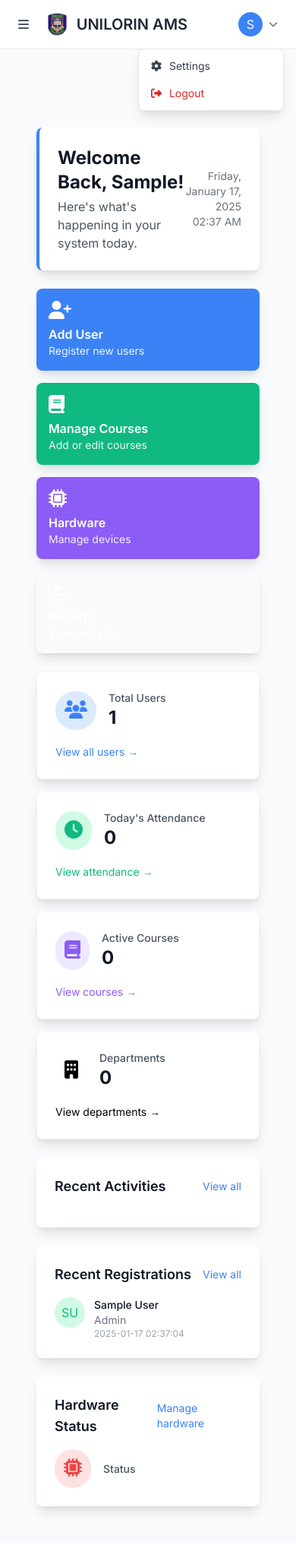
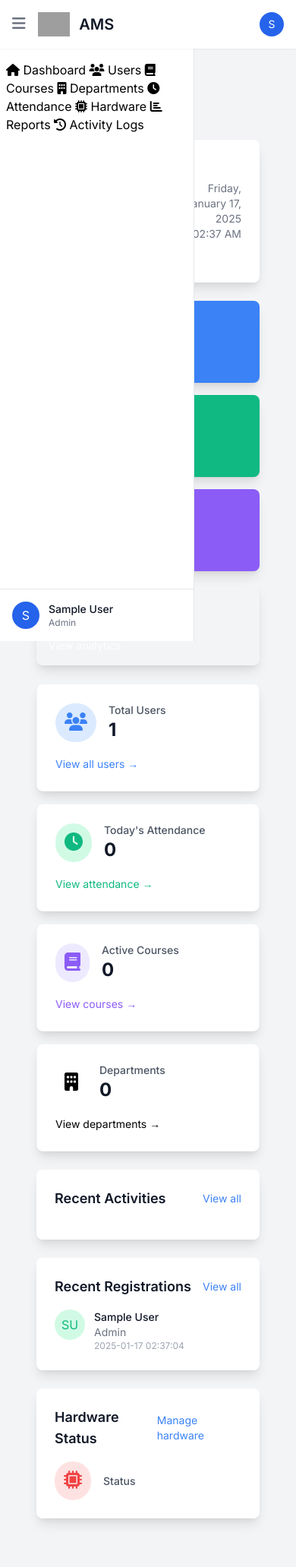
Before and after one commit to Barryhack/UNILORIN-AMS, a Flask app: page /admin/dashboard in a window 390 px wide. Shown: the whole page at 76% size. Before the commit the page ends 1995 px from the top, so only its background shows below. Run offline with Flask 3, Linux system fonts and the light colour scheme; the visitor is signed in with stand-in values (Sample User, id 1); data comes from the database, SQL or seed files in the repository; data that the repository does not hold is empty; parts of the project's set-up code (start-up, migrations or seed data) failed here and were passed over; some libraries are stand-ins or nearby versions; grey boxes are pictures that could not be loaded.

Commit message:
feat: Enhance admin interface design
- Add collapsible sidebar with smooth transitions
- Improve header design and spacing
- Center main content area
- Better navigation with active states
- Enhance mobile responsiveness
- Improve overall visual design and consistency
- Add better user menu and hardware status indicator

```diff
--- a/app/templates/admin/admin_base.html
+++ b/app/templates/admin/admin_base.html
@@ -1,9 +1,8 @@
 <!DOCTYPE html>
-<html lang="en" class="h-full bg-gray-50">
+<html lang="en" class="h-full bg-gray-100">
 <head>
     <meta charset="UTF-8">
     <meta name="viewport" content="width=device-width, initial-scale=1.0">
-    <meta http-equiv="X-UA-Compatible" content="IE=edge">
     <title>{% block title %}Admin Dashboard{% endblock %} - Attendance System</title>
 
     <!-- Styles -->
@@ -11,109 +10,138 @@
     <link href="https://fonts.googleapis.com/css2?family=Inter:wght@300;400;500;600;700&display=swap" rel="stylesheet">
     <link rel="stylesheet" href="https://cdnjs.cloudflare.com/ajax/libs/font-awesome/6.5.1/css/all.min.css">
 
-    <!-- Scripts -->
-    <script src="https://code.jquery.com/jquery-3.6.0.min.js"></script>
-    <script src="https://cdn.jsdelivr.net/npm/chart.js@3.7.0/dist/chart.min.js"></script>
+    <!-- Alpine.js -->
+    <script src="https://unpkg.com/alpinejs@3.x.x/dist/cdn.min.js" defer></script>
 
     {% block extra_styles %}{% endblock %}
 
     <style>
-        :root {
-            --primary: #002147;
-            --secondary: #FFD700;
-            --success: #10B981;
-            --warning: #F59E0B;
-            --danger: #EF4444;
-            --header-height: 64px;
-            --sidebar-width: 280px;
-        }
+        [x-cloak] { display: none !important; }
 
         body {
             font-family: 'Inter', sans-serif;
         }
 
-        /* Improved scrollbar */
+        .sidebar-width { width: 256px; }
+        .sidebar-collapsed { width: 64px; }
+
+        .nav-link {
+            @apply flex items-center px-3 py-2 text-sm font-medium rounded-md transition-colors duration-200;
+        }
+
+        .nav-link:hover {
+            @apply bg-gray-50 text-gray-900;
+        }
+
+        .nav-link.active {
+            @apply bg-blue-50 text-blue-700;
+        }
+
+        .nav-link i {
+            @apply text-gray-400 group-hover:text-gray-500 flex-shrink-0 -ml-1 mr-3 h-6 w-6;
+        }
+
+        .nav-link.active i {
+            @apply text-blue-700;
+        }
+
+        /* Custom Scrollbar */
         .custom-scrollbar {
             scrollbar-width: thin;
-            scrollbar-color: #CBD5E1 #F1F5F9;
+            scrollbar-color: #94A3B8 transparent;
         }
 
         .custom-scrollbar::-webkit-scrollbar {
-            width: 5px;
+            width: 4px;
         }
 
         .custom-scrollbar::-webkit-scrollbar-track {
-            background: #F1F5F9;
+            background: transparent;
         }
 
         .custom-scrollbar::-webkit-scrollbar-thumb {
-            background-color: #CBD5E1;
+            background-color: #94A3B8;
             border-radius: 20px;
         }
 
-        /* Sidebar transition */
-        @media (max-width: 768px) {
-            .sidebar-open {
-                transform: translateX(0) !important;
-            }
+        /* Transition classes */
+        .sidebar-transition {
+            transition-property: width, transform;
+            transition-duration: 200ms;
         }
 
-        /* Navigation link styles */
-        .nav-link {
-            @apply flex items-center space-x-3 px-4 py-3 text-gray-600 hover:bg-gray-50 rounded-lg transition-colors duration-200;
-        }
-
-        .nav-link.active {
-            @apply bg-blue-50 text-blue-600;
-        }
-
-        .nav-link:hover:not(.active) {
-            @apply bg-gray-50 text-gray-900;
+        .content-transition {
+            transition-property: margin, width;
+            transition-duration: 200ms;
         }
     </style>
 </head>
 
-<body class="h-full bg-gray-50">
-    <!-- Header -->
-    <header class="fixed top-0 left-0 right-0 bg-white border-b border-gray-200 z-40">
-        <div class="h-16 px-4 flex items-center justify-between">
-            <!-- Left side -->
-            <div class="flex items-center space-x-4">
-                <button id="sidebar-toggle" class="p-2 rounded-lg hover:bg-gray-100 lg:hidden">
-                    <i class="fas fa-bars text-gray-600"></i>
-                </button>
-                <div class="flex items-center space-x-3">
-                    <img src="{{ url_for('static', filename='images/unilorin-logo.png') }}" alt="Logo" class="h-8">
-                    <span class="text-xl font-semibold text-gray-800">UNILORIN AMS</span>
-                </div>
+<body class="h-full" x-data="{ sidebarOpen: true, sidebarCollapsed: false }">
+    <!-- Mobile Sidebar Overlay -->
+    <div
+        x-show="sidebarOpen"
+        x-cloak
+        class="fixed inset-0 z-20 bg-gray-900/50 lg:hidden"
+        @click="sidebarOpen = false">
     </div>
 
-            <!-- Right side -->
+    <!-- Header -->
+    <header class="fixed top-0 z-30 w-full bg-white shadow-sm">
+        <div class="px-4 sm:px-6 lg:px-8">
+            <div class="flex h-16 items-center justify-between">
+                <!-- Left section -->
+                <div class="flex items-center">
+                    <button
+                        @click="sidebarOpen = !sidebarOpen"
+                        class="text-gray-500 focus:outline-none lg:hidden">
+                        <i class="fas fa-bars text-xl"></i>
+                    </button>
+                    <button
+                        @click="sidebarCollapsed = !sidebarCollapsed"
+                        class="hidden lg:block text-gray-500 focus:outline-none">
+                        <i class="fas" :class="sidebarCollapsed ? 'fa-indent' : 'fa-outdent'"></i>
+                    </button>
+                    <a href="{{ url_for('admin.dashboard') }}" class="flex items-center space-x-3 px-4">
+                        <img src="{{ url_for('static', filename='images/logo.png') }}" alt="Logo" class="h-8 w-auto">
+                        <span class="text-xl font-semibold text-gray-900">AMS</span>
+                    </a>
+                </div>
+
+                <!-- Right section -->
                 <div class="flex items-center space-x-4">
                     <!-- Hardware Status -->
-                <div class="hidden sm:flex items-center space-x-2 px-3 py-2 bg-gray-50 rounded-lg">
-                    <i class="fas fa-microchip text-gray-500"></i>
-                    <span class="text-sm text-gray-600" id="hardware-status">Checking...</span>
+                    <div class="hidden sm:flex items-center space-x-2 px-3 py-1.5 bg-gray-50 rounded-full text-sm">
+                        <i class="fas fa-microchip text-gray-400"></i>
+                        <span id="hardware-status" class="text-gray-600">Checking...</span>
                     </div>
 
-                <!-- User menu -->
+                    <!-- User Menu -->
                     <div class="relative" x-data="{ open: false }">
-                    <button @click="open = !open" class="flex items-center space-x-2 p-2 rounded-lg hover:bg-gray-100">
-                        <div class="w-8 h-8 rounded-full bg-blue-500 flex items-center justify-center text-white">
+                        <button
+                            @click="open = !open"
+                            class="flex items-center space-x-3 text-sm focus:outline-none">
+                            <div class="h-8 w-8 rounded-full bg-blue-600 flex items-center justify-center text-white">
                                 {{ current_user.first_name[0].upper() }}
                             </div>
-                        <span class="hidden sm:block text-sm text-gray-700">{{ current_user.first_name }}</span>
-                        <i class="fas fa-chevron-down text-xs text-gray-500"></i>
+                            <span class="hidden sm:block font-medium text-gray-700">
+                                {{ current_user.first_name }}
+                            </span>
                         </button>
 
-                    <!-- Dropdown menu -->
-                    <div x-show="open" @click.away="open = false" class="absolute right-0 mt-2 w-48 bg-white rounded-lg shadow-lg py-1 border border-gray-200">
-                        <a href="{{ url_for('admin.settings') }}" class="block px-4 py-2 text-sm text-gray-700 hover:bg-gray-50">
-                            <i class="fas fa-cog w-5"></i> Settings
+                        <!-- Dropdown -->
+                        <div
+                            x-show="open"
+                            x-cloak
+                            @click.away="open = false"
+                            class="absolute right-0 mt-2 w-48 rounded-md bg-white py-1 shadow-lg ring-1 ring-black ring-opacity-5">
+                            <a href="{{ url_for('admin.settings') }}" class="block px-4 py-2 text-sm text-gray-700 hover:bg-gray-100">
+                                Settings
                             </a>
-                        <a href="{{ url_for('auth.logout') }}" class="block px-4 py-2 text-sm text-red-600 hover:bg-gray-50">
-                            <i class="fas fa-sign-out-alt w-5"></i> Logout
+                            <a href="{{ url_for('auth.logout') }}" class="block px-4 py-2 text-sm text-red-600 hover:bg-red-50">
+                                Sign out
                             </a>
+                        </div>
                     </div>
                 </div>
             </div>
@@ -121,65 +149,76 @@
     </header>
 
     <!-- Sidebar -->
-    <aside class="fixed top-16 left-0 w-64 h-full bg-white border-r border-gray-200 transform -translate-x-full lg:translate-x-0 transition-transform duration-200 ease-in-out z-30">
-        <nav class="h-full custom-scrollbar overflow-y-auto py-4">
+    <aside
+        :class="{'sidebar-width': !sidebarCollapsed, 'sidebar-collapsed': sidebarCollapsed, '-translate-x-full': !sidebarOpen}"
+        class="fixed top-16 bottom-0 left-0 z-20 bg-white border-r border-gray-200 sidebar-transition lg:translate-x-0">
+        <nav class="flex flex-col h-full">
             <!-- Navigation Links -->
-            <div class="space-y-1 px-3">
-                <a href="{{ url_for('admin.dashboard') }}" class="nav-link {% if request.endpoint == 'admin.dashboard' %}active{% endif %}">
-                    <i class="fas fa-home w-5"></i>
-                    <span>Dashboard</span>
+            <div class="flex-1 space-y-1 px-2 py-4 overflow-y-auto custom-scrollbar">
+                <a href="{{ url_for('admin.dashboard') }}"
+                   class="nav-link group {{ 'active' if request.endpoint == 'admin.dashboard' else '' }}">
+                    <i class="fas fa-home"></i>
+                    <span x-show="!sidebarCollapsed">Dashboard</span>
                 </a>
 
-                <a href="{{ url_for('admin.manage_users') }}" class="nav-link {% if request.endpoint == 'admin.manage_users' %}active{% endif %}">
-                    <i class="fas fa-users w-5"></i>
-                    <span>Users</span>
+                <a href="{{ url_for('admin.manage_users') }}"
+                   class="nav-link group {{ 'active' if request.endpoint == 'admin.manage_users' else '' }}">
+                    <i class="fas fa-users"></i>
+                    <span x-show="!sidebarCollapsed">Users</span>
                 </a>
 
-                <a href="{{ url_for('admin.manage_courses') }}" class="nav-link {% if request.endpoint == 'admin.manage_courses' %}active{% endif %}">
-                    <i class="fas fa-book w-5"></i>
-                    <span>Courses</span>
+                <a href="{{ url_for('admin.manage_courses') }}"
+                   class="nav-link group {{ 'active' if request.endpoint == 'admin.manage_courses' else '' }}">
+                    <i class="fas fa-book"></i>
+                    <span x-show="!sidebarCollapsed">Courses</span>
                 </a>
 
-                <a href="{{ url_for('admin.manage_departments') }}" class="nav-link {% if request.endpoint == 'admin.manage_departments' %}active{% endif %}">
-                    <i class="fas fa-building w-5"></i>
-                    <span>Departments</span>
+                <a href="{{ url_for('admin.manage_departments') }}"
+                   class="nav-link group {{ 'active' if request.endpoint == 'admin.manage_departments' else '' }}">
+                    <i class="fas fa-building"></i>
+                    <span x-show="!sidebarCollapsed">Departments</span>
                 </a>
 
-                <a href="{{ url_for('admin.attendance') }}" class="nav-link {% if request.endpoint == 'admin.attendance' %}active{% endif %}">
-                    <i class="fas fa-clock w-5"></i>
-                    <span>Attendance</span>
+                <a href="{{ url_for('admin.attendance') }}"
+                   class="nav-link group {{ 'active' if request.endpoint == 'admin.attendance' else '' }}">
+                    <i class="fas fa-clock"></i>
+                    <span x-show="!sidebarCollapsed">Attendance</span>
                 </a>
 
-                <a href="{{ url_for('admin.hardware') }}" class="nav-link {% if request.endpoint == 'admin.hardware' %}active{% endif %}">
-                    <i class="fas fa-microchip w-5"></i>
-                    <span>Hardware</span>
+                <a href="{{ url_for('admin.hardware') }}"
+                   class="nav-link group {{ 'active' if request.endpoint == 'admin.hardware' else '' }}">
+                    <i class="fas fa-microchip"></i>
+                    <span x-show="!sidebarCollapsed">Hardware</span>
                 </a>
 
-                <a href="{{ url_for('admin.reports') }}" class="nav-link {% if request.endpoint == 'admin.reports' %}active{% endif %}">
-                    <i class="fas fa-chart-bar w-5"></i>
-                    <span>Reports</span>
+                <a href="{{ url_for('admin.reports') }}"
+                   class="nav-link group {{ 'active' if request.endpoint == 'admin.reports' else '' }}">
+                    <i class="fas fa-chart-bar"></i>
+                    <span x-show="!sidebarCollapsed">Reports</span>
                 </a>
 
-                <a href="{{ url_for('admin.activity_logs') }}" class="nav-link {% if request.endpoint == 'admin.activity_logs' %}active{% endif %}">
-                    <i class="fas fa-history w-5"></i>
-                    <span>Activity Logs</span>
-                </a>
-
-                <a href="{{ url_for('admin.settings') }}" class="nav-link {% if request.endpoint == 'admin.settings' %}active{% endif %}">
-                    <i class="fas fa-cog w-5"></i>
-                    <span>Settings</span>
+                <a href="{{ url_for('admin.activity_logs') }}"
+                   class="nav-link group {{ 'active' if request.endpoint == 'admin.activity_logs' else '' }}">
+                    <i class="fas fa-history"></i>
+                    <span x-show="!sidebarCollapsed">Activity Logs</span>
                 </a>
             </div>
 
-            <!-- Bottom section -->
-            <div class="mt-auto px-3 py-4 border-t border-gray-200">
-                <div class="flex items-center space-x-3 px-4">
-                    <div class="w-10 h-10 rounded-full bg-blue-500 flex items-center justify-center text-white">
+            <!-- User Profile -->
+            <div class="border-t border-gray-200 p-4" x-show="!sidebarCollapsed">
+                <div class="flex items-center space-x-3">
+                    <div class="flex-shrink-0">
+                        <div class="h-9 w-9 rounded-full bg-blue-600 flex items-center justify-center text-white">
                             {{ current_user.first_name[0].upper() }}
                         </div>
-                    <div class="flex-1">
-                        <p class="text-sm font-medium text-gray-900">{{ current_user.first_name }} {{ current_user.last_name }}</p>
-                        <p class="text-xs text-gray-500">{{ current_user.role.title() }}</p>
+                    </div>
+                    <div class="flex-1 min-w-0">
+                        <p class="text-sm font-medium text-gray-900 truncate">
+                            {{ current_user.first_name }} {{ current_user.last_name }}
+                        </p>
+                        <p class="text-xs text-gray-500 truncate">
+                            {{ current_user.role.title() }}
+                        </p>
                     </div>
                 </div>
             </div>
@@ -187,16 +226,24 @@
     </aside>
 
     <!-- Main Content -->
-    <main class="lg:ml-64 pt-16 min-h-screen bg-gray-50">
-        <div class="p-4">
+    <main
+        :class="{'lg:ml-64': !sidebarCollapsed, 'lg:ml-16': sidebarCollapsed}"
+        class="pt-16 min-h-screen bg-gray-100 content-transition">
+        <div class="max-w-7xl mx-auto px-4 sm:px-6 lg:px-8 py-8">
             <!-- Flash Messages -->
             {% with messages = get_flashed_messages(with_categories=true) %}
                 {% if messages %}
                     {% for category, message in messages %}
-                        <div class="mb-4 p-4 rounded-lg {% if category == 'error' %}bg-red-50 text-red-800 border border-red-200{% else %}bg-green-50 text-green-800 border border-green-200{% endif %}">
-                            <div class="flex items-center">
-                                <i class="fas {% if category == 'error' %}fa-exclamation-circle text-red-400{% else %}fa-check-circle text-green-400{% endif %} mr-3"></i>
-                                <span>{{ message }}</span>
+                        <div class="mb-4 rounded-md p-4 {{ 'bg-red-50' if category == 'error' else 'bg-green-50' }}">
+                            <div class="flex">
+                                <div class="flex-shrink-0">
+                                    <i class="fas {{ 'fa-times-circle text-red-400' if category == 'error' else 'fa-check-circle text-green-400' }}"></i>
+                                </div>
+                                <div class="ml-3">
+                                    <p class="text-sm font-medium {{ 'text-red-800' if category == 'error' else 'text-green-800' }}">
+                                        {{ message }}
+                                    </p>
+                                </div>
                             </div>
                         </div>
                     {% endfor %}
@@ -209,12 +256,6 @@
     </main>
 
     <script>
-        // Sidebar toggle
-        document.getElementById('sidebar-toggle').addEventListener('click', function() {
-            const sidebar = document.querySelector('aside');
-            sidebar.classList.toggle('translate-x-0');
-        });
-
         // Hardware status update
         function updateHardwareStatus() {
             fetch('/admin/api/hardware/status')
@@ -243,19 +284,6 @@
         // Update hardware status every 30 seconds
         updateHardwareStatus();
         setInterval(updateHardwareStatus, 30000);
-
-        // Initialize Alpine.js components
-        document.addEventListener('alpine:init', () => {
-            Alpine.data('dropdown', () => ({
-                open: false,
-                toggle() {
-                    this.open = !this.open;
-                },
-                close() {
-                    this.open = false;
-                }
-            }));
-        });
     </script>
 
     {% block extra_scripts %}{% endblock %}
```
Lines whose indentation alone changed are shown as unchanged.
